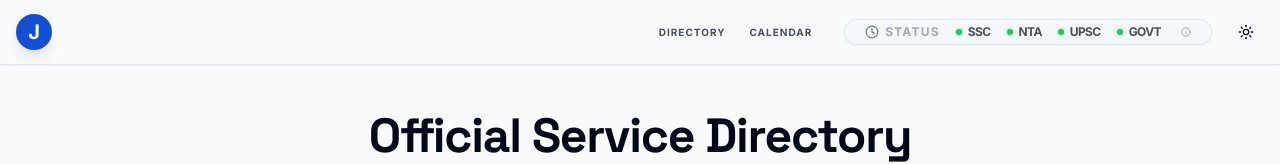
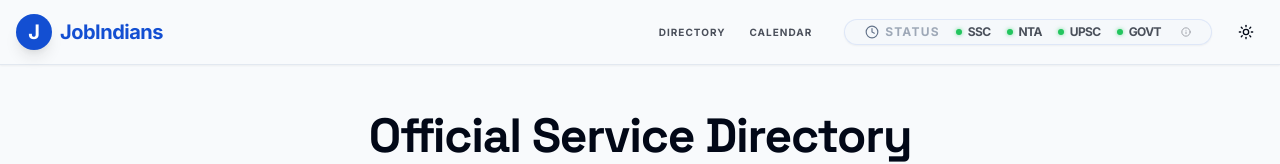
Before and after one commit to rraj285181-afk/rr, a Next.js app: page / in a window 1280 px wide. Shown: the top 164 px of the page. Built offline with nearby package versions, Linux system fonts and the light colour scheme; no server answers; the database is empty; what @genkit-ai/google-genai, genkit would draw is missing.

Commit message:
jobindians  j logo ke pass nahi likha hai

```diff
--- a/src/app/page.tsx
+++ b/src/app/page.tsx
@@ -69,7 +69,7 @@ export default function Home() {
               <div className="w-7 h-7 md:w-9 md:h-9 bg-primary rounded-full flex items-center justify-center shadow-lg group-hover:scale-110 transition-transform">
                 <span className="text-white font-black text-base md:text-xl leading-none">J</span>
               </div>
-              <span className="text-base md:text-xl font-bold tracking-tight text-primary hidden xs:block">JobIndians</span>
+              <span className="text-base md:text-xl font-bold tracking-tight text-primary">JobIndians</span>
             </Link>
           </div>
 
--- a/src/app/services/[id]/page.tsx
+++ b/src/app/services/[id]/page.tsx
@@ -98,7 +98,7 @@ export default function ServiceDetails() {
               <div className="w-7 h-7 bg-primary rounded-full flex items-center justify-center shadow-md">
                 <span className="text-white font-black text-xs">J</span>
               </div>
-              <span className="text-sm font-bold text-primary tracking-tight hidden xs:inline">JobIndians</span>
+              <span className="text-sm font-bold text-primary tracking-tight">JobIndians</span>
             </div>
             <ThemeToggle />
           </div>
```
